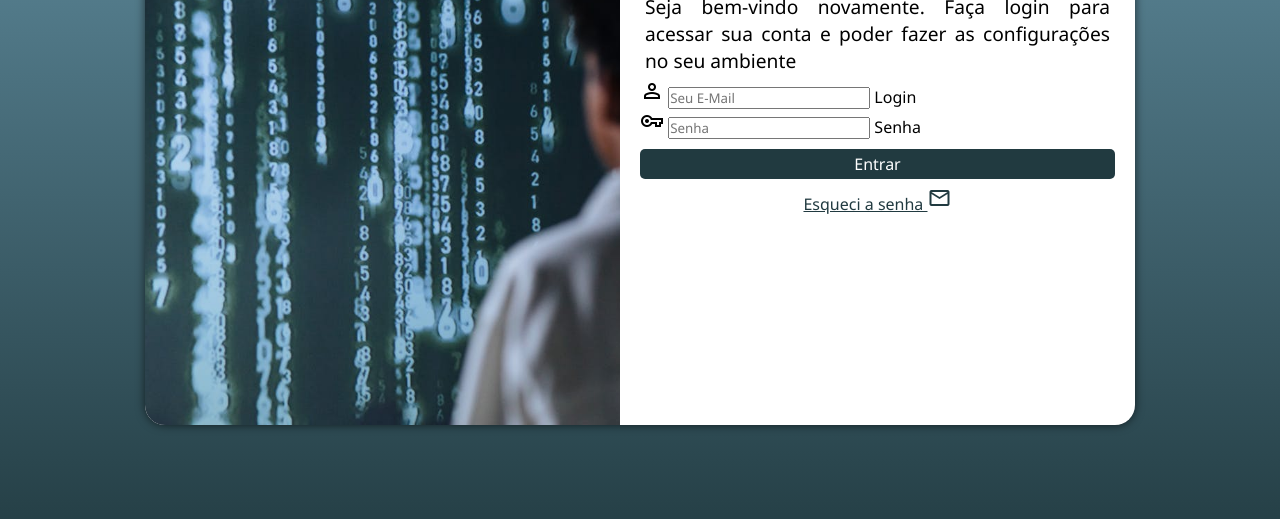
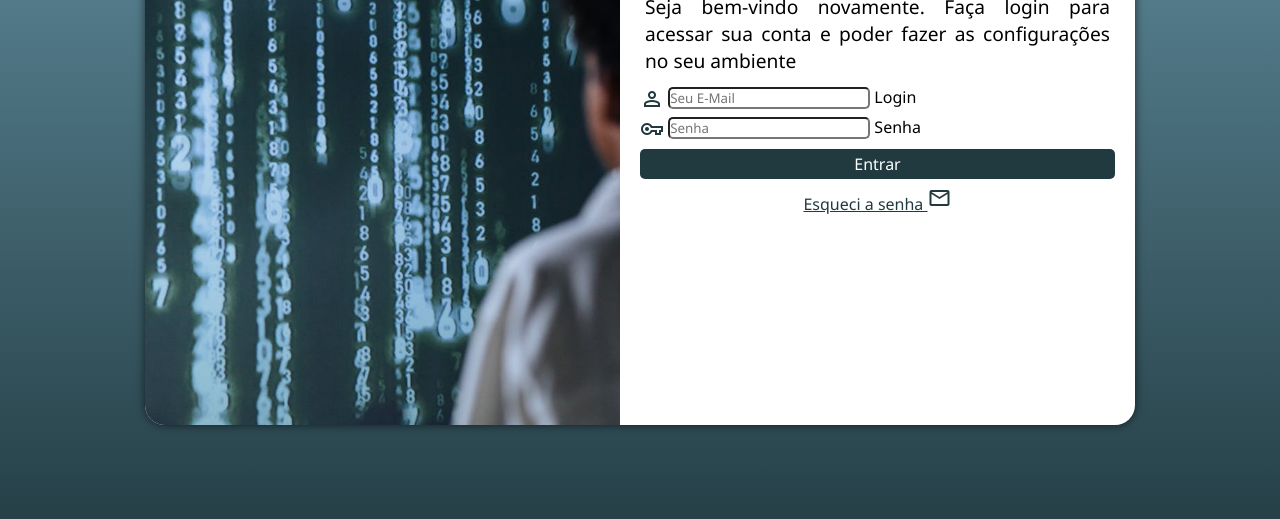
Before and after one commit to cabolucas/projeto-login, a plain HTML site: page index.html in a window 1280 px wide. Shown: the part 225-744 px from the top of the page. Drawn offline with nearby package versions, Linux system fonts and the light colour scheme.

Commit message:
Update style.css

```diff
--- a/estilos/style.css
+++ b/estilos/style.css
@@ -107,3 +107,15 @@ form > a.botao:hover {
     background-color: #8BBBD9;
 
 }
+
+div.campo > span {
+    color: #213A40;
+    transform: translateY(8px);
+
+
+}
+
+div.campo > input {
+    border-radius: 5px;
+    border: 1px 1px 1px 1px solid #213A40;
+}
```
